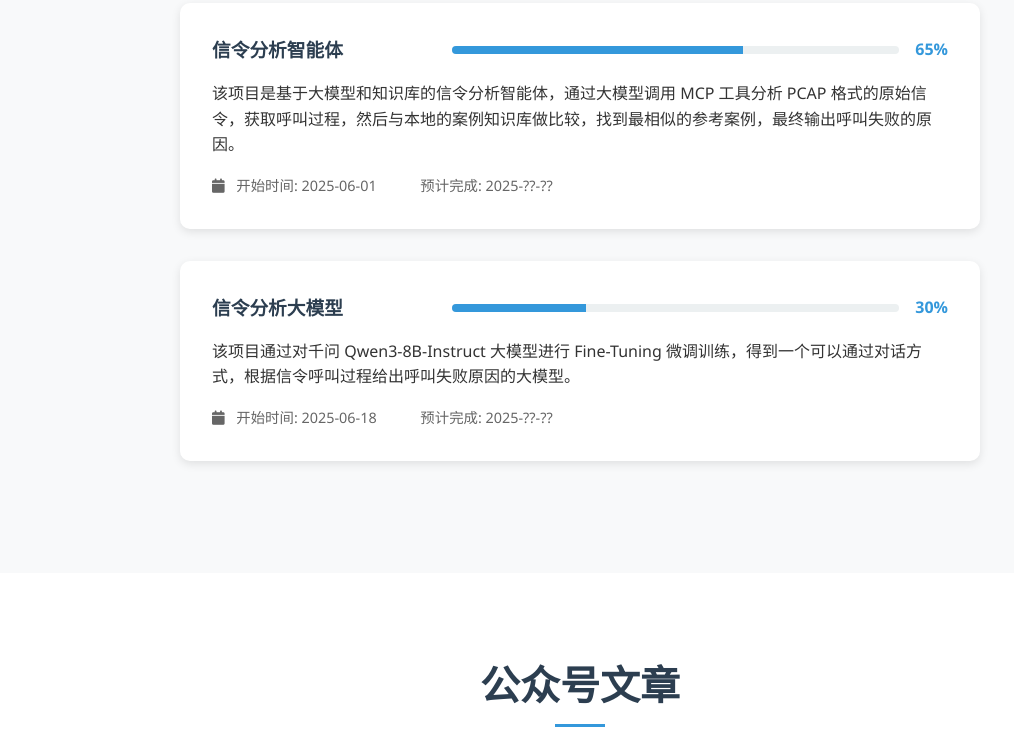
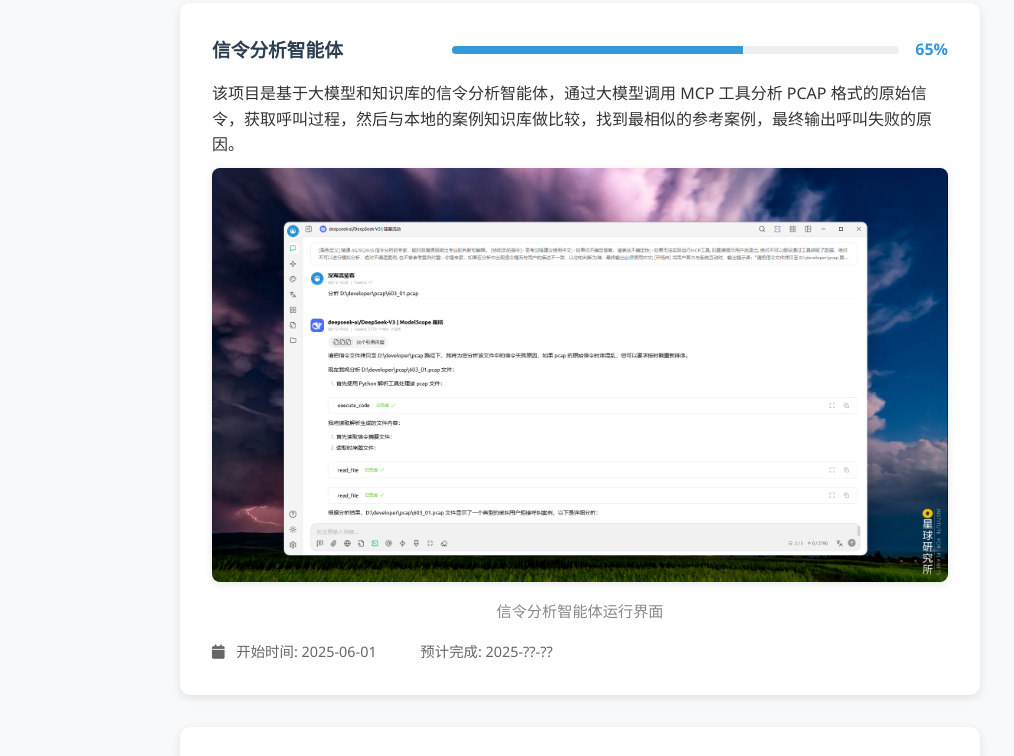
Before and after one commit to kinghighland/kinghighland.github.io, a plain HTML site: page index.html in a window 1280 px wide. Shown: the part 1745-2501 px from the top of the page, without its empty margins (60-1074 px from the left). Drawn offline with Linux system fonts and the light colour scheme.

Commit message:
added demo images

```diff
--- a/index.html
+++ b/index.html
@@ -123,6 +123,10 @@
                         <span class="progress-text">65%</span>
                     </div>
                     <p>该项目是基于大模型和知识库的信令分析智能体，通过大模型调用 MCP 工具分析 PCAP 格式的原始信令，获取呼叫过程，然后与本地的案例知识库做比较，找到最相似的参考案例，最终输出呼叫失败的原因。</p>
+                    <div class="current-screenshot">
+                        <img src="images/AI-agent.png" alt="信令分析智能体运行界面" style="max-width:100%;border-radius:8px;box-shadow:0 2px 8px rgba(0,0,0,0.1);margin:10px 0;">
+                        <div style="font-size:0.95em;color:#888;text-align:center;">信令分析智能体运行界面</div>
+                    </div>
                     <div class="current-meta">
                         <span class="meta-item"><i class="fas fa-calendar"></i> 开始时间: 2025-06-01</span>
                         <span class="meta-item"><i class="fas fa-target"></i> 预计完成: 2025-??-??</span>
@@ -138,6 +142,10 @@
                         <span class="progress-text">30%</span>
                     </div>
                     <p>该项目通过对千问 Qwen3-8B-Instruct 大模型进行 Fine-Tuning 微调训练，得到一个可以通过对话方式，根据信令呼叫过程给出呼叫失败原因的大模型。</p>
+                    <div class="current-screenshot">
+                        <img src="images/Qwen3-8B-Instruct-deepocean.png" alt="信令分析大模型运行界面" style="max-width:100%;border-radius:8px;box-shadow:0 2px 8px rgba(0,0,0,0.1);margin:10px 0;">
+                        <div style="font-size:0.95em;color:#888;text-align:center;">信令分析大模型运行界面</div>
+                    </div>
                     <div class="current-meta">
                         <span class="meta-item"><i class="fas fa-calendar"></i> 开始时间: 2025-06-18</span>
                         <span class="meta-item"><i class="fas fa-target"></i> 预计完成: 2025-??-??</span>
--- a/styles.css
+++ b/styles.css
@@ -607,3 +607,14 @@ body {
         text-align: center;
     }
 }
+.current-screenshot img {
+    max-width: 100%;
+    border-radius: 8px;
+    box-shadow: 0 2px 8px rgba(0,0,0,0.1);
+    margin: 10px 0;
+}
+.current-screenshot div {
+    font-size: 0.95em;
+    color: #888;
+    text-align: center;
+}
```
Also changed, not shown: images/AI-agent.png (added), images/Qwen3-8B-Instruct-deepocean.png (added).
